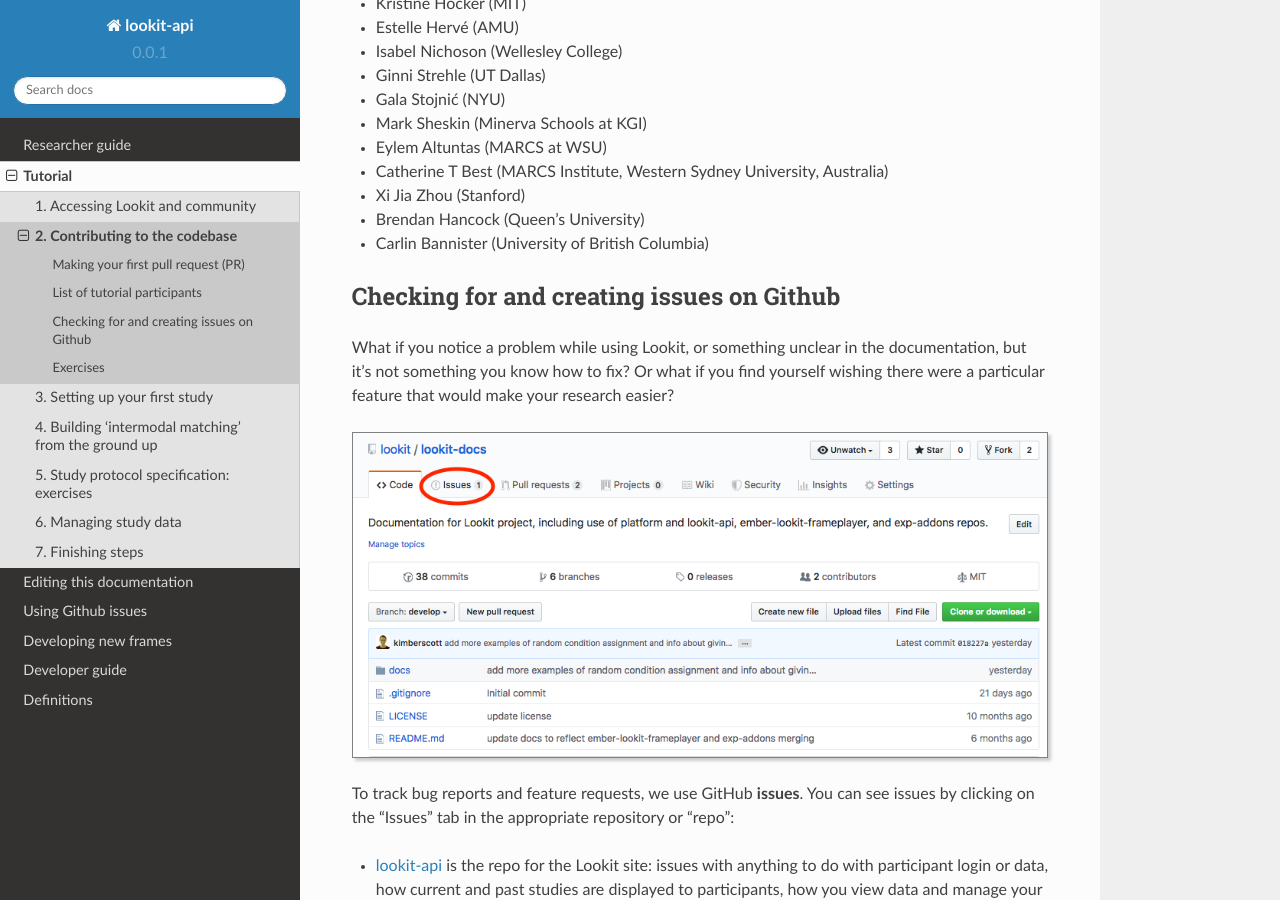
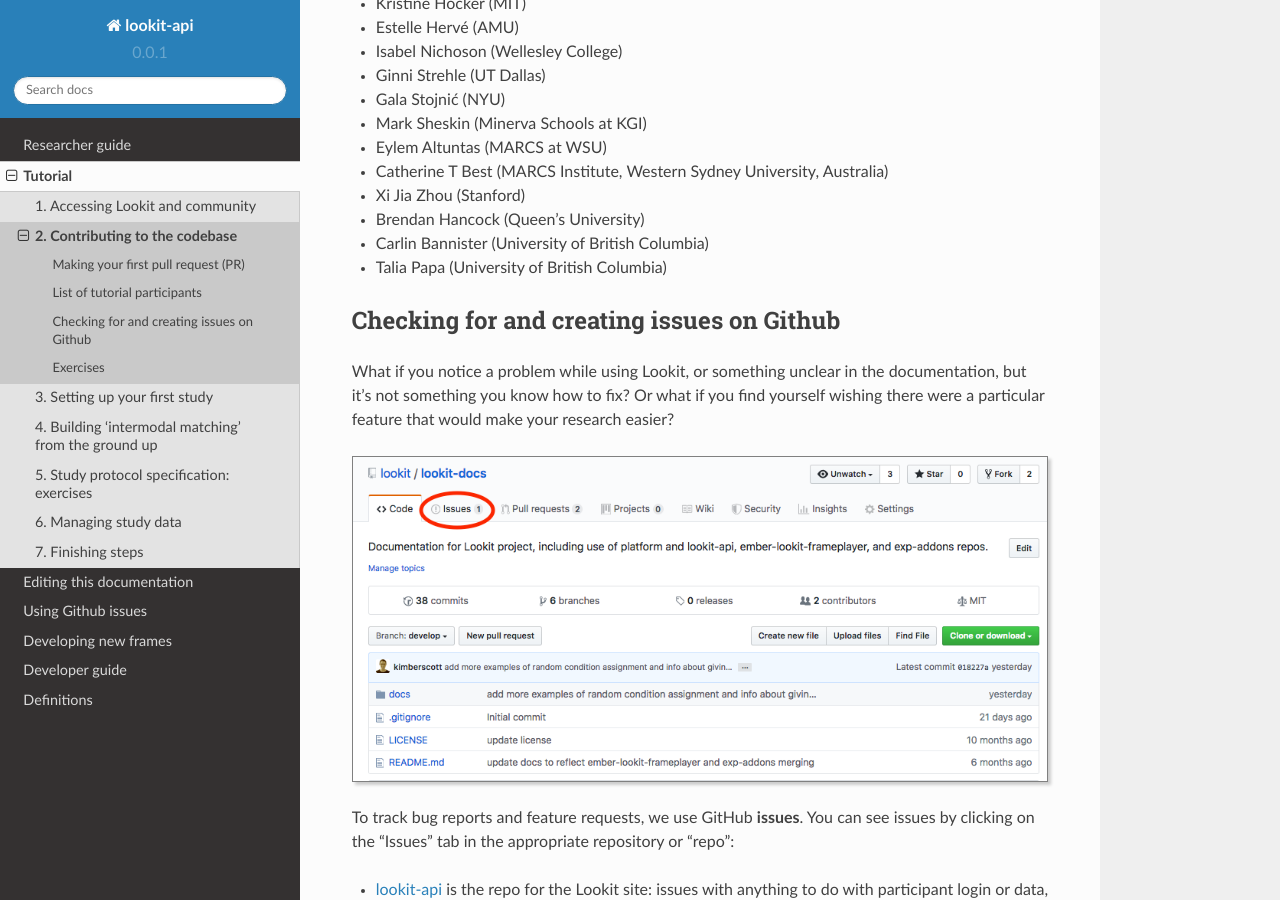
Before and after one commit to lookit/lookit-docs, a Sphinx documentation site: the page built from docs/source/tutorial-contributing.rst, in a window 1280 px wide and 900 px high, scrolled down 5409 px. Built offline with Sphinx 7.4.7 and the Read the Docs theme 2.0.0, drawn with Linux system fonts in a browser that asks for light colours.

Commit message:
Update tutorial-contributing.rst

```diff
--- a/docs/source/tutorial-contributing.rst
+++ b/docs/source/tutorial-contributing.rst
@@ -130,6 +130,7 @@
 - Xi Jia Zhou (Stanford)
 - Brendan Hancock (Queen's University)
 - Carlin Bannister (University of British Columbia)
+- Talia Papa (University of British Columbia)
 
 .. _Github issues overview:
 
```
